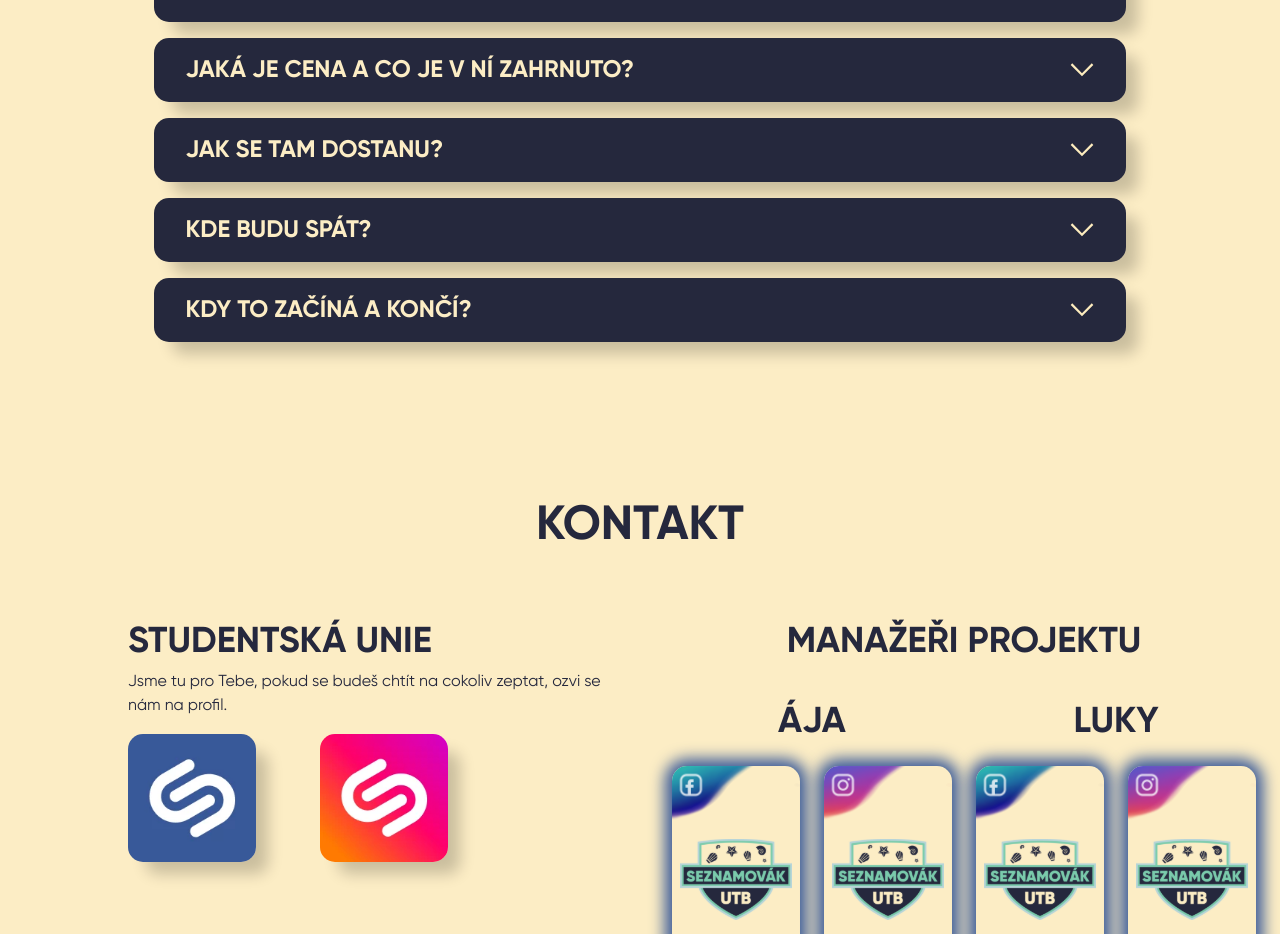
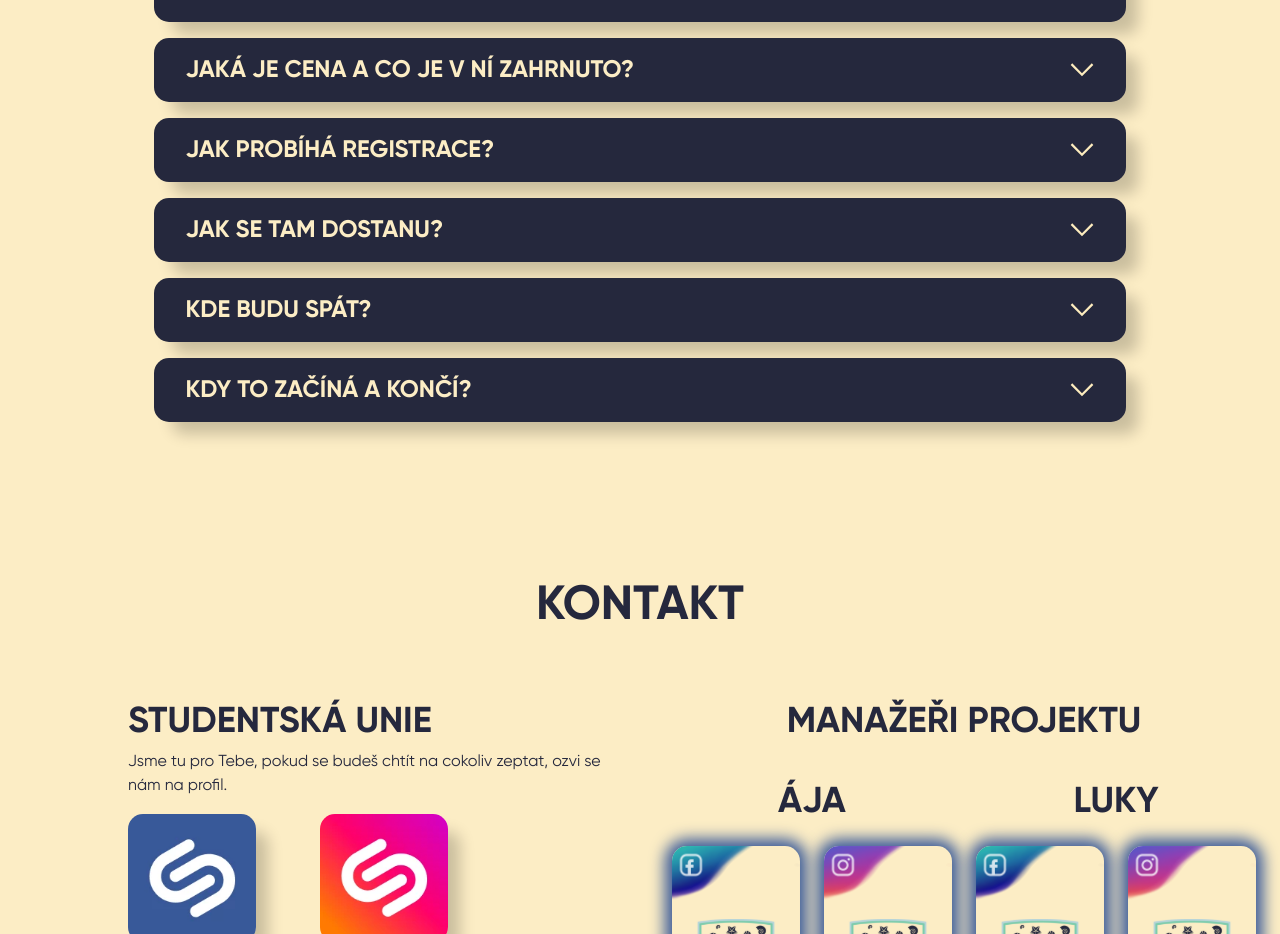
Before and after one commit to SU-UTB/web-seznamovak-fe, a React (Vite) app: page / in a window 1280 px wide. Shown: the part 4902-5836 px from the top of the page. Built offline with nearby package versions, Linux system fonts and the light colour scheme; no server answers.

Commit message:
Faq update about registration

```diff
--- a/src/data/faqs.ts
+++ b/src/data/faqs.ts
@@ -9,6 +9,12 @@ export const faqs = [
     question: 'JAKÁ JE CENA A CO JE V NÍ ZAHRNUTO?',
     answer:
       'Celková cena za turnus je 3\u00A0399\u00A0Kč\u00A0/\u00A0145\u00A0€. Nevratnou zálohu 2\u00A0399\u00A0Kč\u00A0/\u00A0102\u00A0€ pošleš při přihlášení a zbylých 1\u00A0000\u00A0Kč zaplatíš hotově až na místě. Platba bude akceptována pouze v českých korunách, takže Eura nech doma. Cena zahrnuje ubytování v chatkách, kompletní stravu 5x denně a nadupaný program po celý pobyt.',
+    showed: false,
+  },
+  {
+    question: 'JAK PROBÍHÁ REGISTRACE?',
+    answer:
+      'Po spuštění registrací se objeví pod turnusy tlačítko. Ve formuláři je potřeba vyplnit kontaktní údaje, fakultu, ročník a další věci. Součástí je i nahrání Tvé fotografie, na které jdeš poznat. Pak už stačí jenom odeslat přihlášku a my se Ti ozveme e-mailem.',
     showed: false,
   },
   {
```
